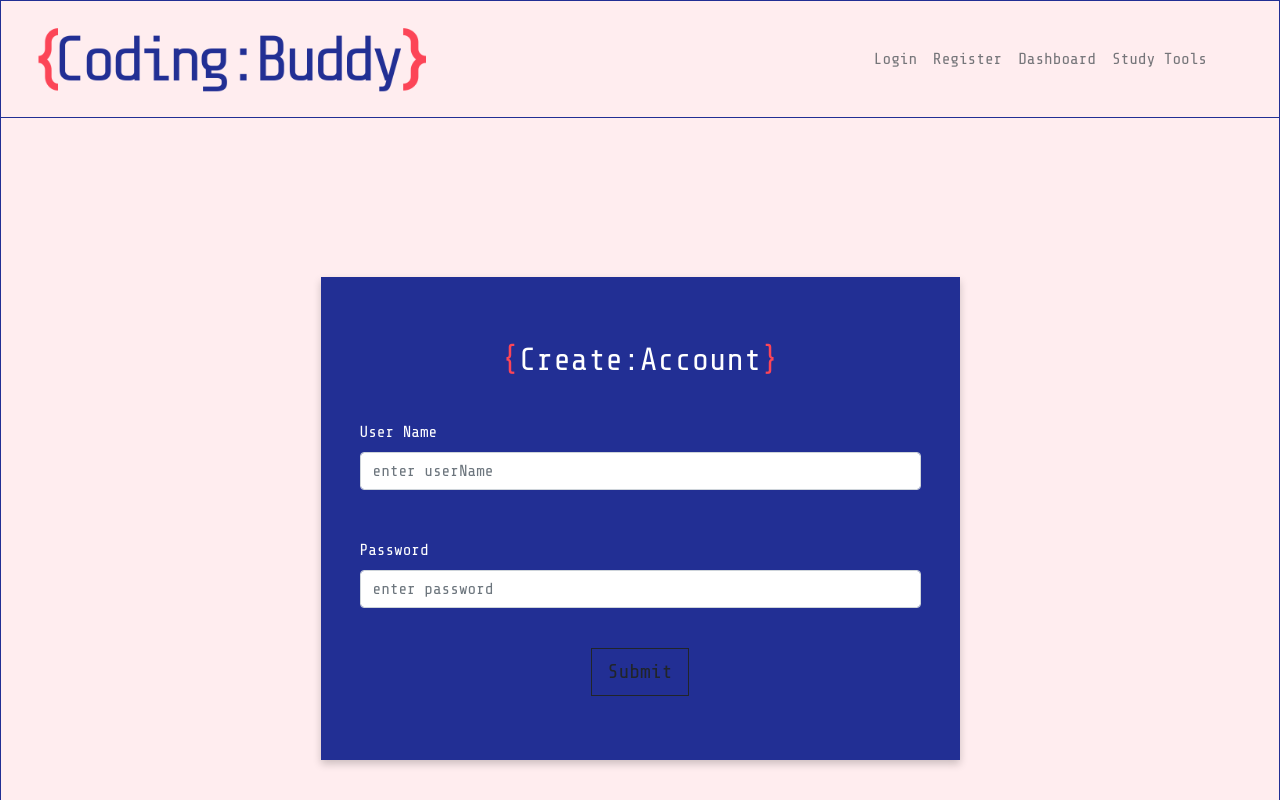
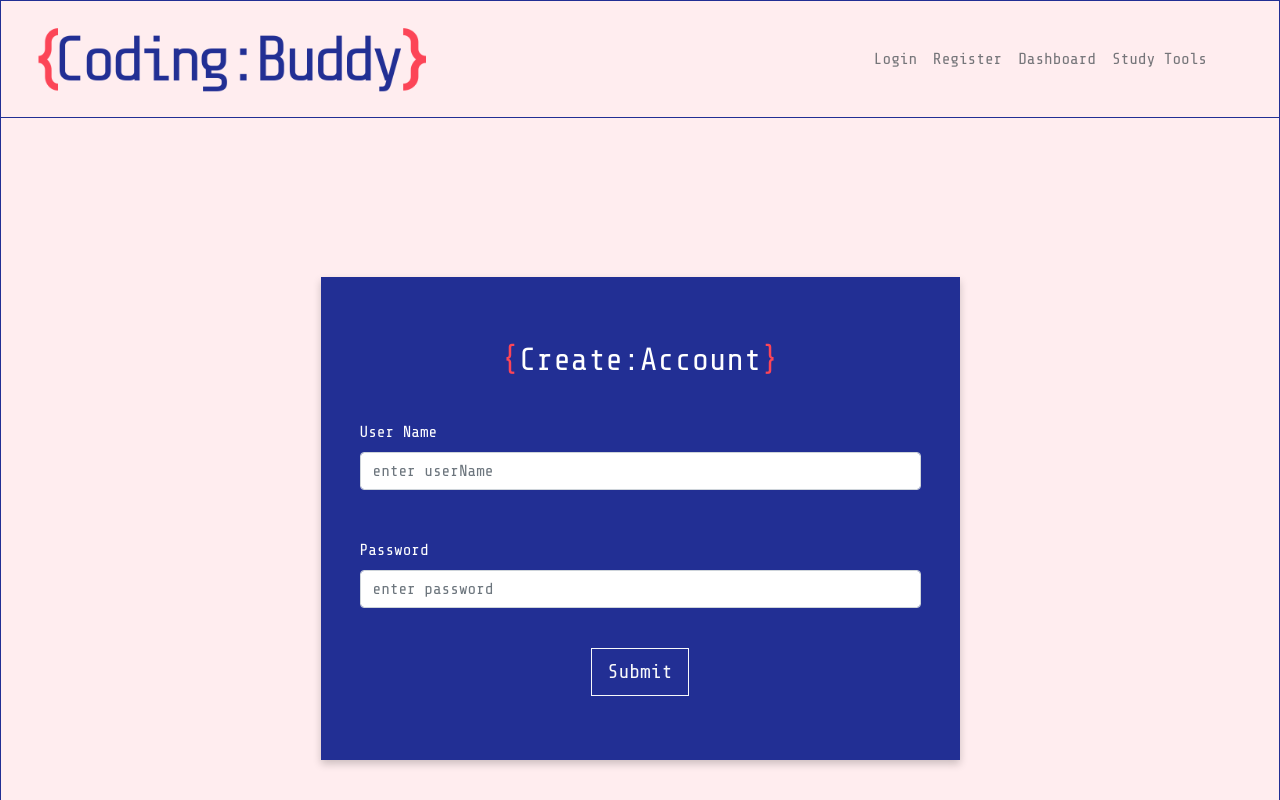
Before and after one commit to SJasonHumphrey/mern-capstone, a React (Create React App) app in the folder app/client/: page /register in a window 1280 px wide. Shown: the top 800 px of the page. Built offline with nearby package versions, Linux system fonts and the light colour scheme.

Commit message:
made register button match

```diff
--- a/app/client/src/components/Register.js
+++ b/app/client/src/components/Register.js
@@ -14,7 +14,7 @@ const Register = () => {
                     <Form.Label>Password</Form.Label>
                     <Form.Control type='text' placeholder='enter password'></Form.Control>
                 </Form.Group>
-                <Button type="submit" className="align-self-center my-3 btn-lg rounded-0" variant="outline-dark">Submit</Button>
+                <Button type="submit" className="align-self-center my-3 btn-lg rounded-0" variant="outline-light">Submit</Button>
             </Form>
         </div>
     )
```
